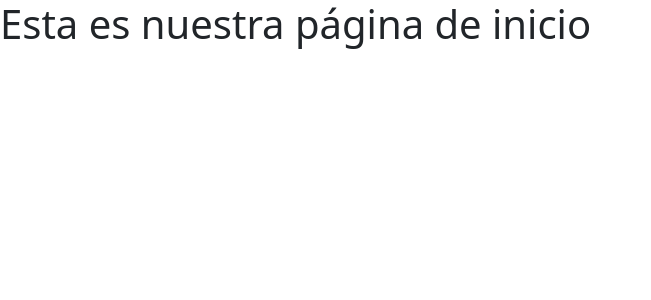
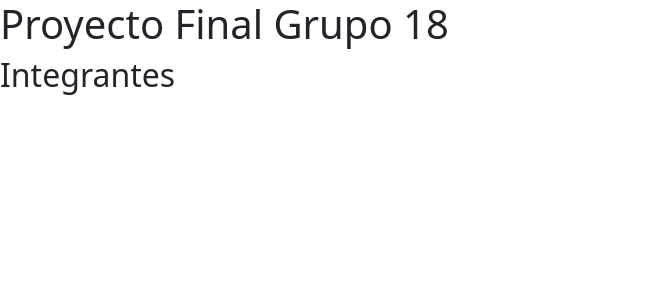
Before and after one commit to RocioDuarteBazan/Proyecto-Web, a Django app: page / in a window 1280 px wide. Shown: the top 300 px of the page, without its empty margins (0-651 px from the left). Run offline with Django 4.2, Linux system fonts and the light colour scheme.

Commit message:
Comienzo de edición de página de inicio

```diff
--- a/blog/templates/index.html
+++ b/blog/templates/index.html
@@ -2,7 +2,7 @@
 <html lang="es-ar">
 
 <head>
-  <title>Proyecto Final</title>
+  <title>Proyecto Final Grupo 18</title>
   <!-- Required meta tags -->
   <meta charset="utf-8">
   <meta name="viewport" content="width=device-width, initial-scale=1, shrink-to-fit=no">
@@ -18,7 +18,8 @@
     <!-- place navbar here -->
   </header>
   <main>
-    <h1>Esta es nuestra página de inicio</h1>
+    <h1>Proyecto Final Grupo 18</h1>
+    <h2>Integrantes</h2>
   </main>
   <footer>
     <!-- place footer here -->
```
